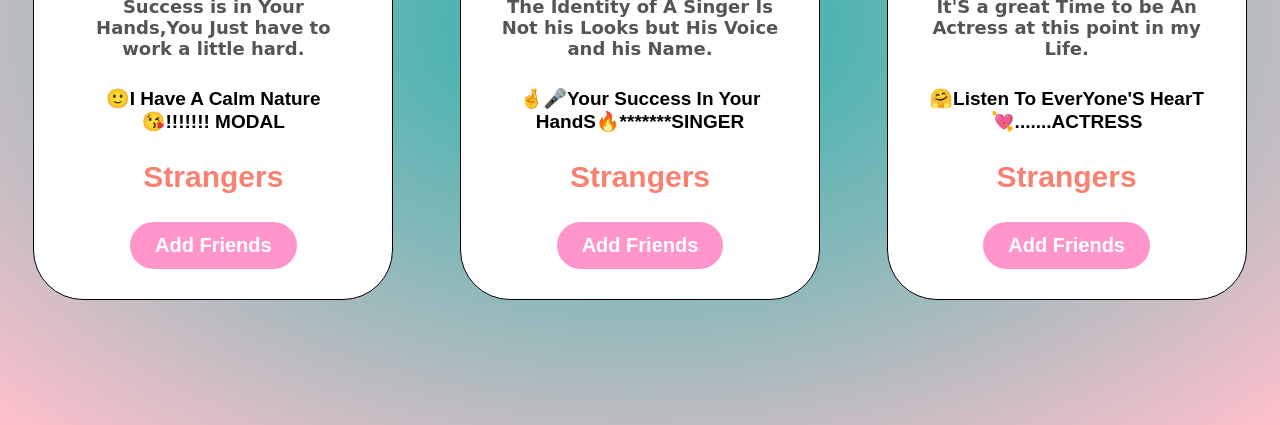
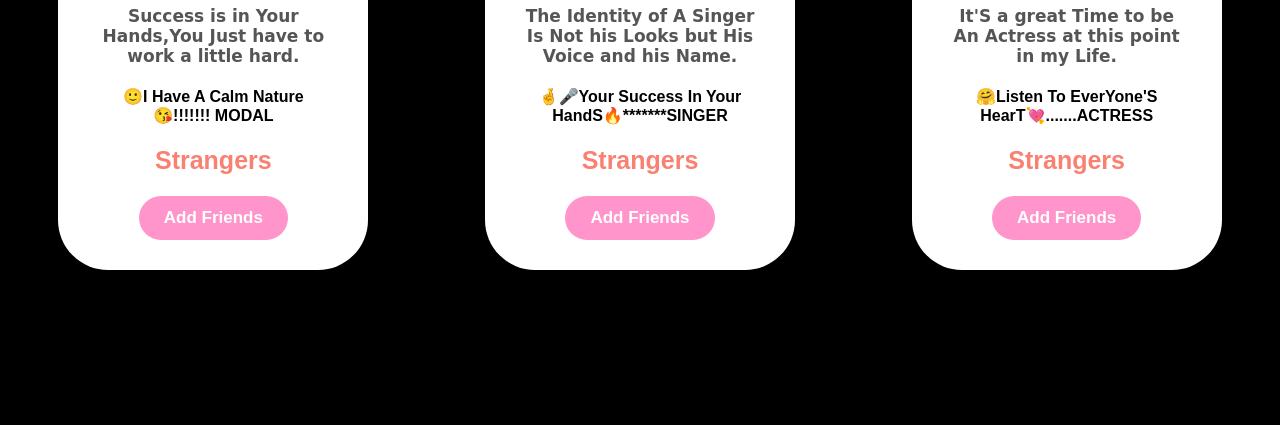
Before and after one commit to Bhaisare029/Three-Cards-Feature, a plain HTML site: page index.html in a window 1280 px wide. Shown: the part 375-800 px from the top of the page. Drawn offline with Linux system fonts and the light colour scheme.

Commit message:
first commit

```diff
--- a/style.css
+++ b/style.css
@@ -12,14 +12,15 @@ body {
   height: 100%;
   width: 100%;
   /* background-color: rgba(152, 135, 250, 0.349); */
-  background: radial-gradient(lightseagreen,pink);
+  /* background: radial-gradient(lightseagreen,pink); */
+  background-color: #000;
   display: flex;
   align-items: center;
   justify-content: space-around;
 }
 #card {
-  height: 550px;
-  width: 360px;
+  height: 490px;
+  width: 310px;
   background-color: #fff;
   border-radius: 50px;
   display: flex;
@@ -28,7 +29,6 @@ body {
   flex-direction: column;
   padding: 30px 40px;
   text-align: center;
-  border: 1px solid #000;
 }
 #card img {
   height: 120px;
@@ -39,22 +39,22 @@ body {
   border: 3px solid rgba(0, 0, 0, 0.692);
 }
 #card h1 {
-  font-size: 35px;
+  font-size: 30px;
   font-family: Arial, Helvetica, sans-serif;
 }
 #card p {
   font-family: cursive;
-  font-size: 18px;
+  font-size: 17px;
   font-weight: 600;
   color: #555;
 }
 #card h4 {
   font-family: Arial, Helvetica, sans-serif;
-  font-size: 19px;
+  font-size: 16px;
   font-weight: 600;
 }
 #card h5 {
-  font-size: 30px;
+  font-size: 25px;
   /* color:salmon; */
   font-family: Arial, Helvetica, sans-serif;
 }
@@ -66,7 +66,7 @@ body {
 }
 #card button {
   padding: 12px 25px;
-  font-size: 20px;
+  font-size: 17px;
   font-weight: 600;
   color: #fff;
   background-color: rgba(255, 105, 180, 0.705);
```
